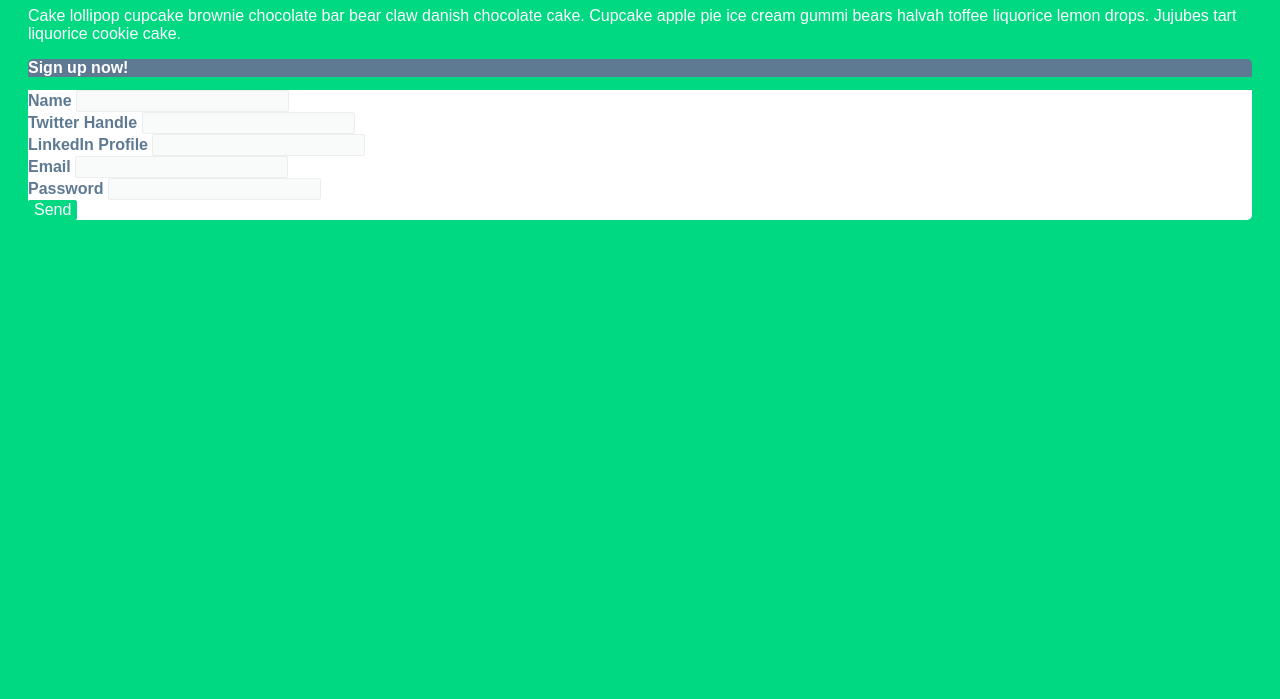
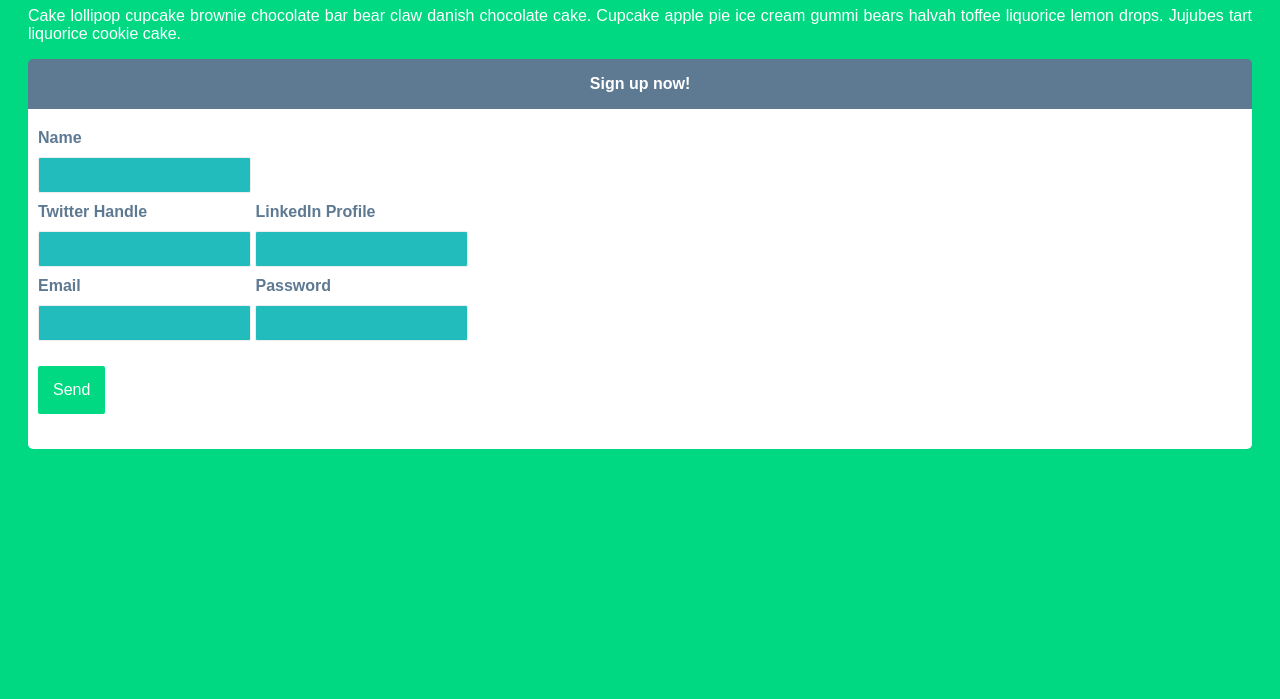
Before and after one commit to SheCodesAus/she-codes-portfolio-project-Caroline99, a plain HTML site: page media-queries-exercise-2/index.html in a window 1280 px wide. Shown: the part 101-800 px from the top of the page. Drawn offline with Linux system fonts and the light colour scheme.

Commit message:
Under 600 looks good

```diff
--- a/media-queries-exercise-2/styles.css
+++ b/media-queries-exercise-2/styles.css
@@ -17,39 +17,102 @@ h2 {
     background-color: #5e7992;
     color: #fff;
     font-size: 1rem;
+    text-align: center;
+    height: 50px;
+    line-height: 50px;
+    vertical-align: middle;
+    margin: 0px;
+
 }
 
 p {
+    text-align: justify;
 }
 
 form {
     background-color: #fff;
     border-bottom-left-radius: 5px;
     border-bottom-right-radius: 5px;
+    padding: 20px 10px;
 }
 
 label {
     font-weight: bold;
     color: #5e7992;
+    display: block;
 }
 
 input {
     box-sizing: border-box;
     border: 1px solid #ebeeef;
-    background-color: #f9fafa;
+    /* background-color: #f9fafa; */
+    background-color: #23bcbc;
+    margin: 10px 0px;
+    height: 36px;
 }
 
 .form-item {
+    /* width: 100%;  */
+    /* display: block; */
+    /* padding: 10px; */
+    /* margin: 10px; */
+
 }
 
 button {
     background-color: #00d982;
     border: none;
     color: #fff;
+    padding: 15px ;
+    margin: 15px 0px;
 }
 
 input,
 button {
     font-size: 1rem;
     border-radius: 2px;
+    width: 100%;
 }
+
+/* * {
+    border: 1px solid red;
+} */
+
+@media (min-width: 600px) {
+    .form-item {
+        display: inline-block;
+    }
+
+    /* button {
+        width: max-content;
+    } */
+
+}
+
+@media (min-width: 900px) {
+    header {
+        text-align: center;
+    }
+
+    /* header{
+        top: 0;
+        left: 0;
+        width: 450px;
+        position: absolute;
+    } */
+
+    .row {
+        /* width: calc(100% / 2 - 10px); */
+        /* display: block; */
+
+    }
+
+
+        /* body {
+            top: 450px;
+            left: 0;
+            width: 450px;
+            position: absolute;
+        } */
+
+}
```
Also changed, not shown: media-queries-exercise-1/missing-styles.txt.
